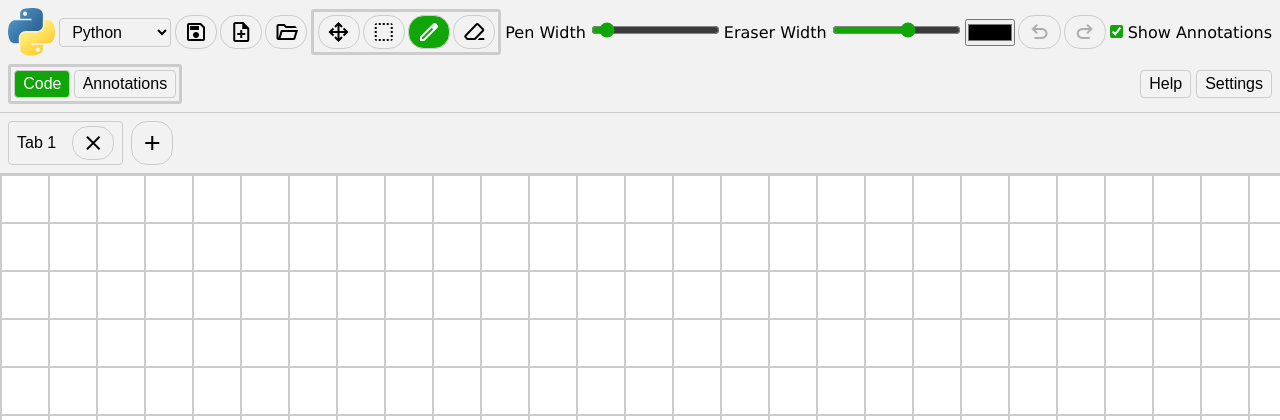
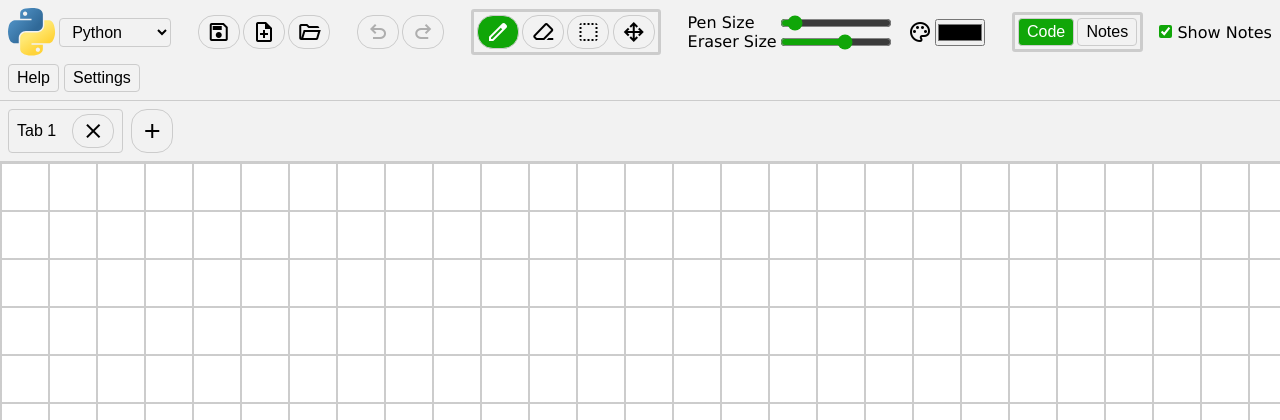
Before and after one commit to A-Team-Name/Enscribe, a Django app: page / in a window 1280 px wide. Shown: the top 420 px of the page. Run offline with Django 5.2, Linux system fonts and the light colour scheme; the visitor is signed in with stand-in values (Sample User, id 1); parts of the project's set-up code (start-up, migrations or seed data) failed here and were passed over.

Commit message:
Experimental compact UI

```diff
--- a/backend/static/common.css
+++ b/backend/static/common.css
@@ -99,7 +99,7 @@ dialog::backdrop {
 
 
 .ui-group {
-    padding: 0.5rem;
+    padding: 0.25rem;
     border: var(--thin-border) solid var(--ui-border-color);
     border-radius: 3px;
 }
--- a/backend/static/main_app.css
+++ b/backend/static/main_app.css
@@ -47,3 +47,19 @@ main {
 #help-dialog h3{
     font-size: 100%;
 }
+
+input[type="range"] {
+    width: 7rem;
+}
+
+label:has(input#show-annotations:checked) {
+    & #annotations-off {
+        display: none;
+    }
+}
+
+label:has(input#show-annotations:not(:checked)) {
+    & #annotations-on {
+        display: none;
+    }
+}
--- a/backend/templates/main_app.html
+++ b/backend/templates/main_app.html
@@ -28,45 +28,60 @@
         </button>
       </div>
 
+      <div class="spaced-bar">
+        <button id="undo" title="Undo" class="material-symbols-outlined" disabled>undo</button>
+        <button id="redo" title="Redo" class="material-symbols-outlined" disabled>redo</button>
+      </div>
+
       <radio-panel id="tool">
-        <button value="pan" title="Pan" class="material-symbols-outlined">
-          drag_pan
-        </button>
-        <button value="select" class="material-symbols-outlined">
-          select
-        </button>
         <button value="write" class="material-symbols-outlined" disabled>
           edit
         </button>
         <button value="erase" class="material-symbols-outlined">
           ink_eraser
         </button>
+        <button value="select" class="material-symbols-outlined">
+          select
+        </button>
+        <button value="pan" title="Pan" class="material-symbols-outlined">
+          drag_pan
+        </button>
       </radio-panel>
 
-      <label>
-        Pen Width
-        <input id="pen-width" type="range" value="3" min="1" max="30"/>
-      </label>
-      <label>
-        Eraser Width
-        <input id="eraser-width" type="range" value="20" min="5" max="30"/>
-      </label>
+      <div class="spaced-bar" style="gap: 1rem">
+        <div style="display: flex; flex-direction: column">
+          <div class="spaced-bar">
+            <label for="pen-width">
+              Pen Size
+            </label>
+            <input id="pen-width" name="pen-width" type="range" value="3" min="1" max="30"/>
+          </div>
 
-      <input id="line-color" type="color" value="#ffffff"/>
+          <div class="spaced-bar">
+            <label for="eraser-width">
+              Eraser Size
+            </label>
+            <input id="eraser-width" name="eraser-width" type="range" value="20" min="5" max="30"/>
+          </div>
+        </div>
 
-      <div class="spaced-bar">
-        <button id="undo" title="Undo" class="material-symbols-outlined" disabled>undo</button>
-        <button id="redo" title="Redo" class="material-symbols-outlined" disabled>redo</button>
+        <div class="spaced-bar">
+          <label for="line-color" class="material-symbols-outlined">palette</label>
+          <input id="line-color" name="line-color" type="color" value="#ffffff"/>
+        </div>
       </div>
 
-      <label>
-        <input id="show-annotations" type="checkbox" checked/>
-        Show Annotations
-      </label>
-      <radio-panel id="layer">
-        <button value="code" disabled>Code</button>
-        <button value="annotations">Annotations</button>
-      </radio-panel>
+      <div class="spaced-bar" style="gap: 1rem">
+        <radio-panel id="layer">
+          <button value="code" disabled>Code</button>
+          <button value="annotations">Notes</button>
+        </radio-panel>
+        <label>
+          <input id="show-annotations" type="checkbox" checked/>
+          Show Notes
+        </label>
+      </div>
+
       <div>
         <button id="open-help">
           Help
```
